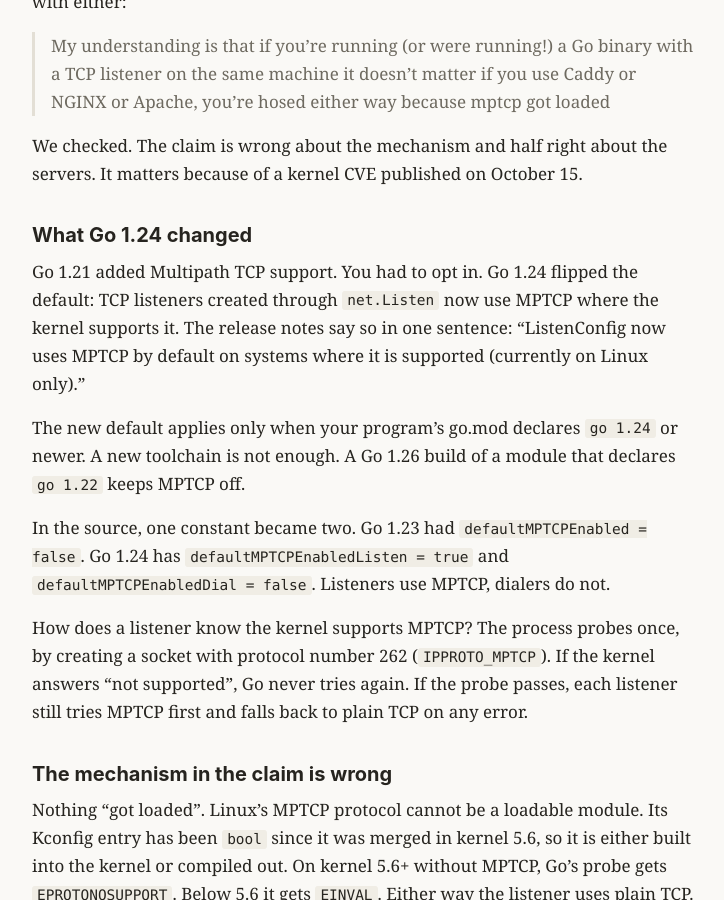
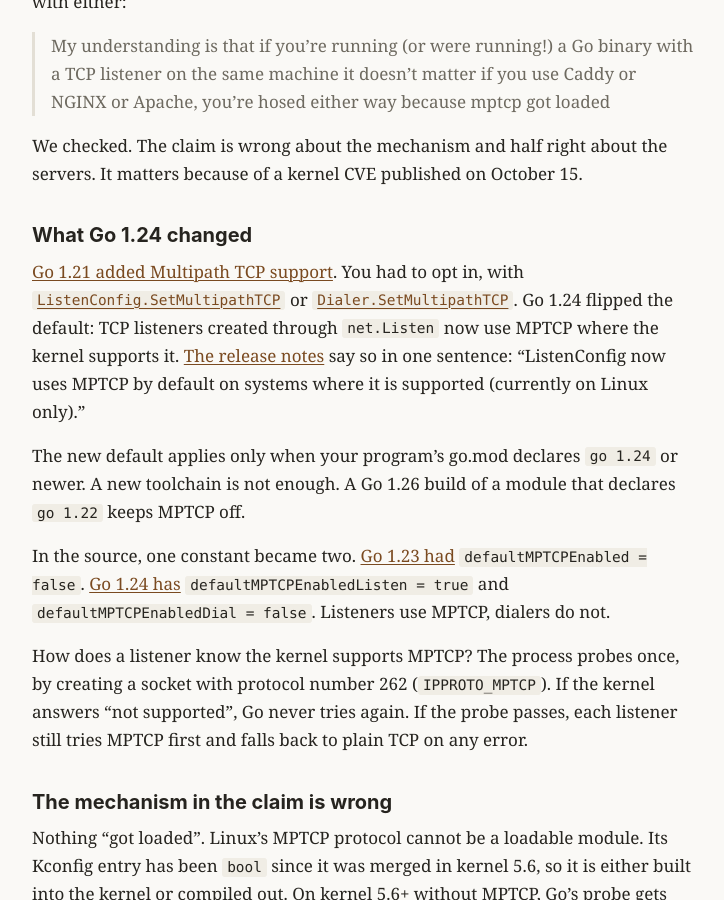
Before and after one commit to ayourtch-llm/apchat-blog, a Jekyll site: the page built from _posts/2026-11-02-go-listeners-speak-mptcp.md, in a window 1280 px wide and 900 px high, scrolled down 481 px. Shown: the whole window, without its empty margins (276-1000 px from the left). Built offline with Jekyll 4.4.1, drawn with Linux system fonts in a browser that asks for light colours.

Commit message:
main post: link the Go 1.21/1.24 MPTCP claims to the release notes and golang/go source (ayourtch's ask)

```diff
--- a/_posts/2026-11-02-go-listeners-speak-mptcp.md
+++ b/_posts/2026-11-02-go-listeners-speak-mptcp.md
@@ -19,11 +19,11 @@
 
 ## What Go 1.24 changed
 
-Go 1.21 added Multipath TCP support. You had to opt in. Go 1.24 flipped the default: TCP listeners created through `net.Listen` now use MPTCP where the kernel supports it. The release notes say so in one sentence: "ListenConfig now uses MPTCP by default on systems where it is supported (currently on Linux only)."
+[Go 1.21 added Multipath TCP support](https://go.dev/doc/go1.21#netpkgnet). You had to opt in, with [`ListenConfig.SetMultipathTCP`](https://github.com/golang/go/blob/go1.21.0/src/net/dial.go#L700-L709) or [`Dialer.SetMultipathTCP`](https://github.com/golang/go/blob/go1.21.0/src/net/dial.go#L340-L349). Go 1.24 flipped the default: TCP listeners created through `net.Listen` now use MPTCP where the kernel supports it. [The release notes](https://go.dev/doc/go1.24#netpkgnet) say so in one sentence: "ListenConfig now uses MPTCP by default on systems where it is supported (currently on Linux only)."
 
 The new default applies only when your program's go.mod declares `go 1.24` or newer. A new toolchain is not enough. A Go 1.26 build of a module that declares `go 1.22` keeps MPTCP off.
 
-In the source, one constant became two. Go 1.23 had `defaultMPTCPEnabled = false`. Go 1.24 has `defaultMPTCPEnabledListen = true` and `defaultMPTCPEnabledDial = false`. Listeners use MPTCP, dialers do not.
+In the source, one constant became two. [Go 1.23 had](https://github.com/golang/go/blob/go1.23.0/src/net/dial.go#L28-L30) `defaultMPTCPEnabled = false`. [Go 1.24 has](https://github.com/golang/go/blob/go1.24.0/src/net/dial.go#L28-L32) `defaultMPTCPEnabledListen = true` and `defaultMPTCPEnabledDial = false`. Listeners use MPTCP, dialers do not.
 
 How does a listener know the kernel supports MPTCP? The process probes once, by creating a socket with protocol number 262 (`IPPROTO_MPTCP`). If the kernel answers "not supported", Go never tries again. If the probe passes, each listener still tries MPTCP first and falls back to plain TCP on any error.
 
```
